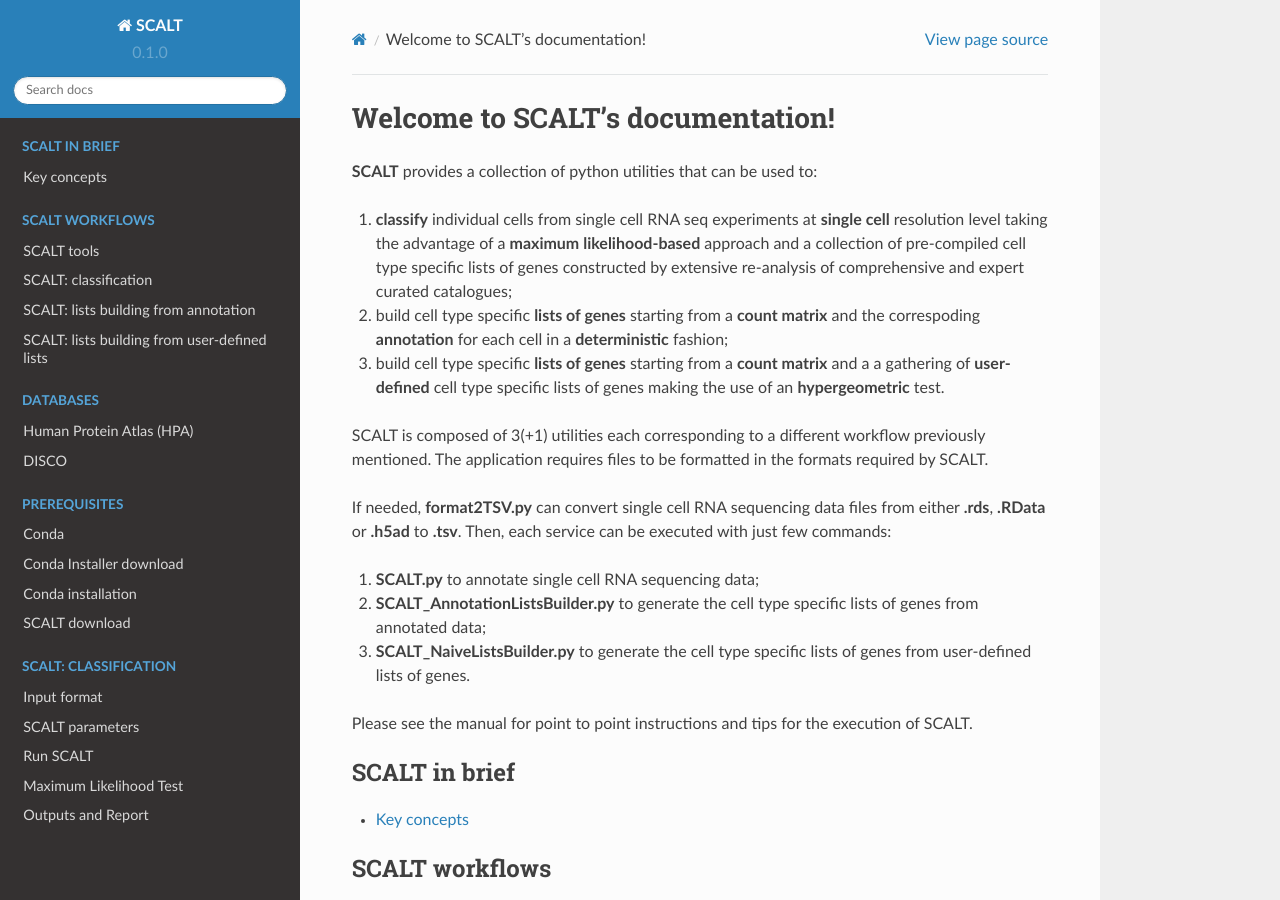
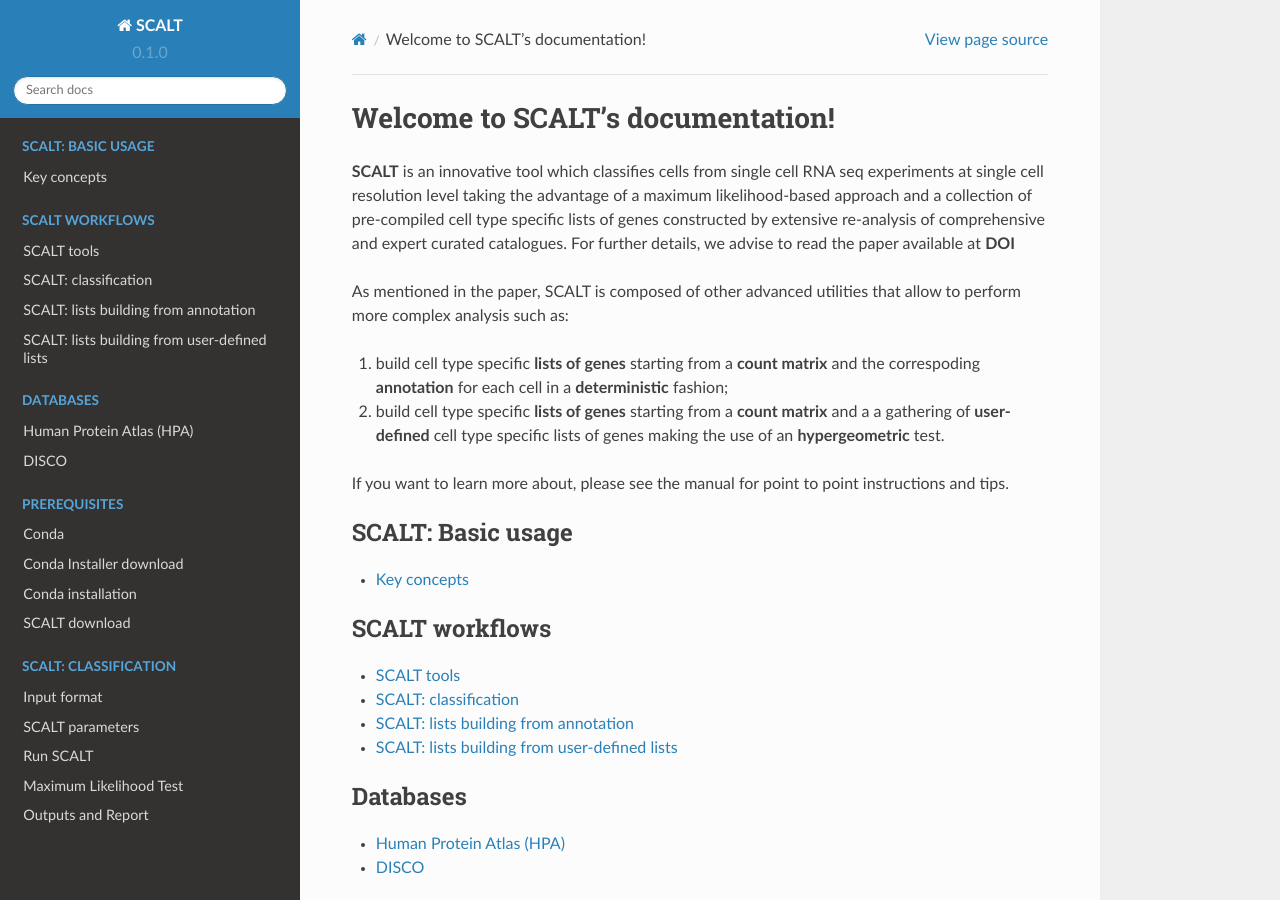
Before and after one commit to danitrave/CapitalCitiesGame, a Sphinx documentation site: the page built from docs/source/index.rst, in a window 1280 px wide and 900 px high. Built offline with Sphinx 7.4.7 and the Read the Docs theme 2.0.0, drawn with Linux system fonts in a browser that asks for light colours.

Commit message:
Update index.rst

```diff
--- a/docs/source/index.rst
+++ b/docs/source/index.rst
@@ -1,25 +1,19 @@
 Welcome to SCALT's documentation!
 =================================
 
-**SCALT** provides a collection of python utilities that can be used to:
+**SCALT** is an innovative tool which classifies cells from single cell RNA seq experiments at single cell resolution level taking the advantage of a maximum likelihood-based approach and a collection of pre-compiled cell type specific lists of genes constructed by extensive re-analysis of comprehensive and expert curated catalogues.
+For further details, we advise to read the paper available at **DOI**
 
-1. **classify** individual cells from single cell RNA seq experiments at **single cell** resolution level taking the advantage of a **maximum likelihood-based** approach and a collection of pre-compiled cell type specific lists of genes constructed by extensive re-analysis of comprehensive and expert curated catalogues;
-2. build cell type specific **lists of genes** starting from a **count matrix** and the correspoding **annotation** for each cell in a **deterministic** fashion;
-3. build cell type specific **lists of genes** starting from a **count matrix** and a a gathering of **user-defined** cell type specific lists of genes making the use of an **hypergeometric** test.
+As mentioned in the paper, SCALT is composed of other advanced utilities that allow to perform more complex analysis such as:
 
-SCALT is composed of 3(+1) utilities each corresponding to a different workflow previously mentioned. The application requires files to be formatted in the formats required by SCALT.
+1. build cell type specific **lists of genes** starting from a **count matrix** and the correspoding **annotation** for each cell in a **deterministic** fashion;
+2. build cell type specific **lists of genes** starting from a **count matrix** and a a gathering of **user-defined** cell type specific lists of genes making the use of an **hypergeometric** test.
 
-If needed, **format2TSV.py** can convert single cell RNA sequencing data files from either **.rds**, **.RData** or **.h5ad** to **.tsv**. Then, each service can be executed with just few commands:
-
-1. **SCALT.py** to annotate single cell RNA sequencing data;
-2. **SCALT_AnnotationListsBuilder.py** to generate the cell type specific lists of genes from annotated data;
-3. **SCALT_NaiveListsBuilder.py** to generate the cell type specific lists of genes from user-defined lists of genes.
-
-Please see the manual for point to point instructions and tips for the execution of SCALT.
+If you want to learn more about, please see the manual for point to point instructions and tips.
 
 .. toctree::
    :maxdepth: 2
-   :caption: SCALT in brief
+   :caption: SCALT: Basic usage
 
    intro.rst
 
```
